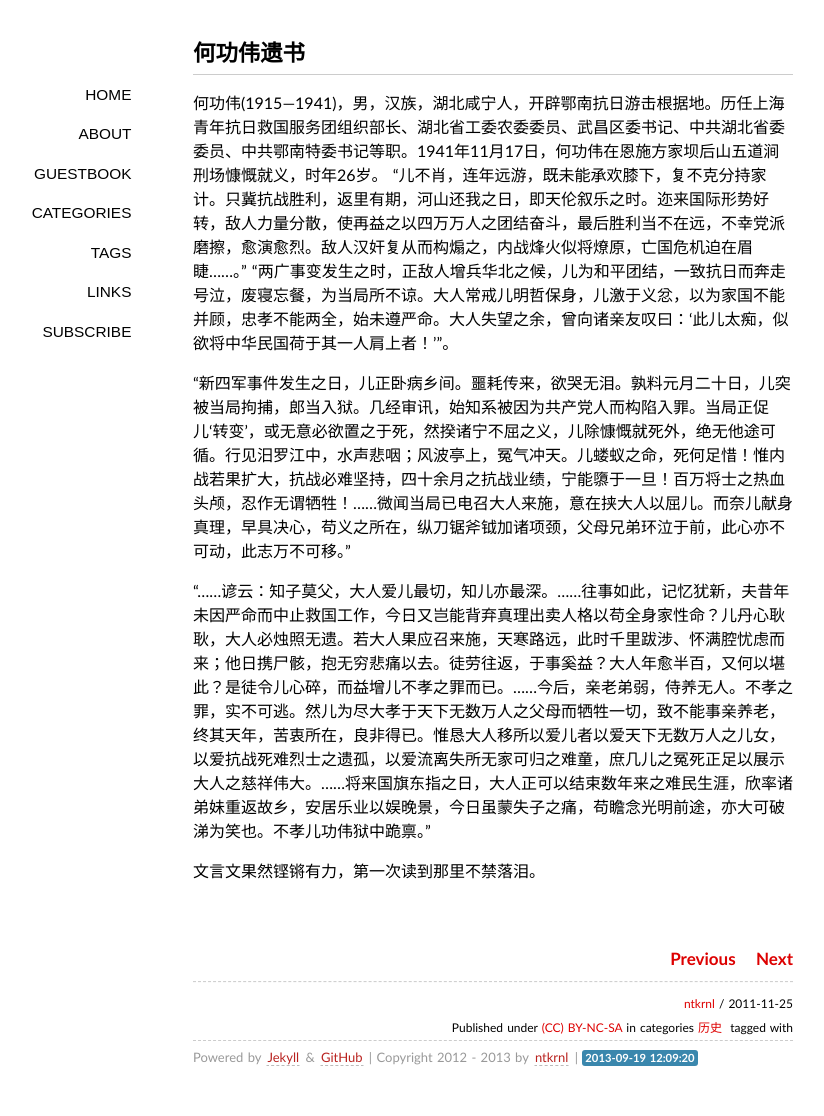
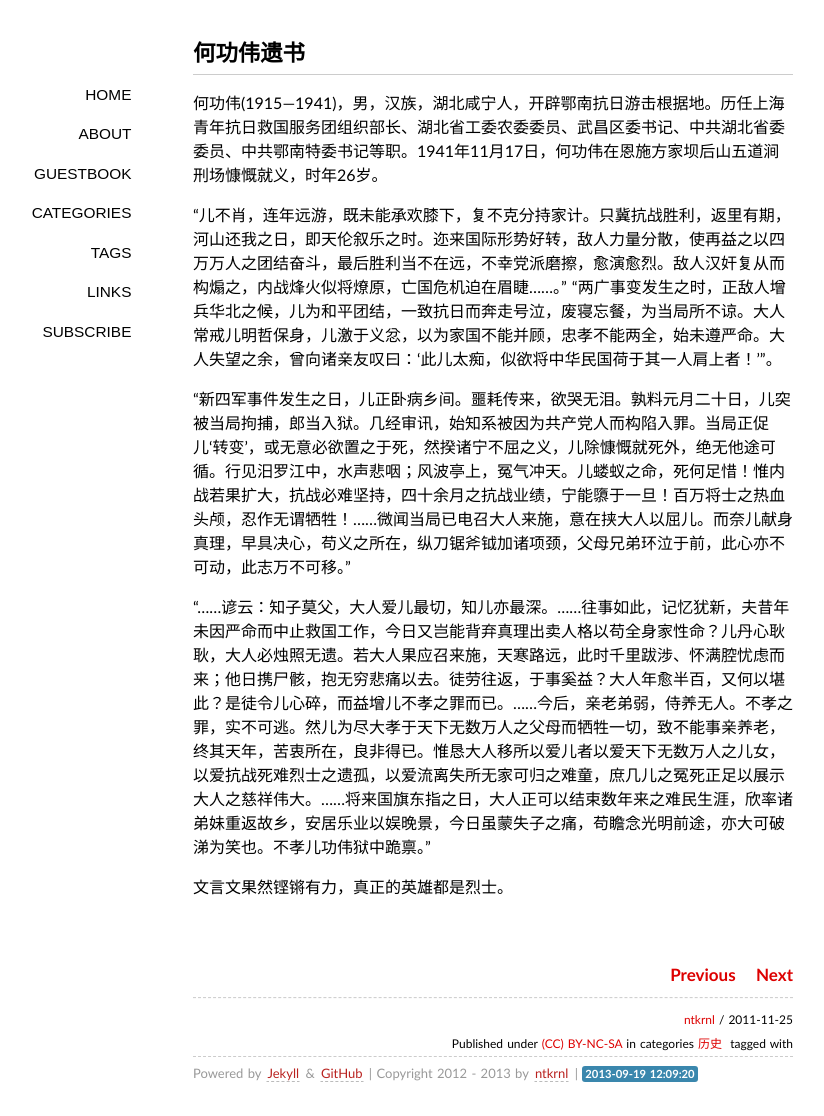
Before and after one commit to ntkrnl/ntkrnl.github.io, a Jekyll site: the page built from _posts/2011-11-25-he-gongwei-testament.markdown, in a window 1280 px wide. Shown: the whole page, without its empty margins (147-971 px from the left). Built offline with Jekyll 4.4.1, drawn with Linux system fonts in a browser that asks for light colours; some web fonts are replaced; Markdown is read by kramdown in place of the engine named in the settings; comment, search, counter and statistics services are not loaded.

Commit message:
Update 2011-11-25-he-gongwei-testament.markdown

```diff
--- a/_posts/2011-11-25-he-gongwei-testament.markdown
+++ b/_posts/2011-11-25-he-gongwei-testament.markdown
@@ -11,7 +11,7 @@ categories:
 ---
 
 何功伟(1915—1941)，男，汉族，湖北咸宁人，开辟鄂南抗日游击根据地。历任上海青年抗日救国服务团组织部长、湖北省工委农委委员、武昌区委书记、中共湖北省委委员、中共鄂南特委书记等职。1941年11月17日，何功伟在恩施方家坝后山五道涧刑场慷慨就义，时年26岁。
-<!-- more -->
+
 “儿不肖，连年远游，既未能承欢膝下，复不克分持家计。只冀抗战胜利，返里有期，河山还我之日，即天伦叙乐之时。迩来国际形势好转，敌人力量分散，使再益之以四万万人之团结奋斗，最后胜利当不在远，不幸党派磨擦，愈演愈烈。敌人汉奸复从而构煽之，内战烽火似将燎原，亡国危机迫在眉睫……。”
 “两广事变发生之时，正敌人增兵华北之候，儿为和平团结，一致抗日而奔走号泣，废寝忘餐，为当局所不谅。大人常戒儿明哲保身，儿激于义忿，以为家国不能并顾，忠孝不能两全，始未遵严命。大人失望之余，曾向诸亲友叹曰：‘此儿太痴，似欲将中华民国荷于其一人肩上者！’”。
 
@@ -19,4 +19,4 @@ categories:
 
 “……谚云：知子莫父，大人爱儿最切，知儿亦最深。……往事如此，记忆犹新，夫昔年未因严命而中止救国工作，今日又岂能背弃真理出卖人格以苟全身家性命？儿丹心耿耿，大人必烛照无遗。若大人果应召来施，天寒路远，此时千里跋涉、怀满腔忧虑而来；他日携尸骸，抱无穷悲痛以去。徒劳往返，于事奚益？大人年愈半百，又何以堪此？是徒令儿心碎，而益增儿不孝之罪而已。……今后，亲老弟弱，侍养无人。不孝之罪，实不可逃。然儿为尽大孝于天下无数万人之父母而牺牲一切，致不能事亲养老，终其天年，苦衷所在，良非得已。惟恳大人移所以爱儿者以爱天下无数万人之儿女，以爱抗战死难烈士之遗孤，以爱流离失所无家可归之难童，庶几儿之冤死正足以展示大人之慈祥伟大。……将来国旗东指之日，大人正可以结束数年来之难民生涯，欣率诸弟妹重返故乡，安居乐业以娱晚景，今日虽蒙失子之痛，苟瞻念光明前途，亦大可破涕为笑也。不孝儿功伟狱中跪禀。”
 
-文言文果然铿锵有力，第一次读到那里不禁落泪。
+文言文果然铿锵有力，真正的英雄都是烈士。
```
